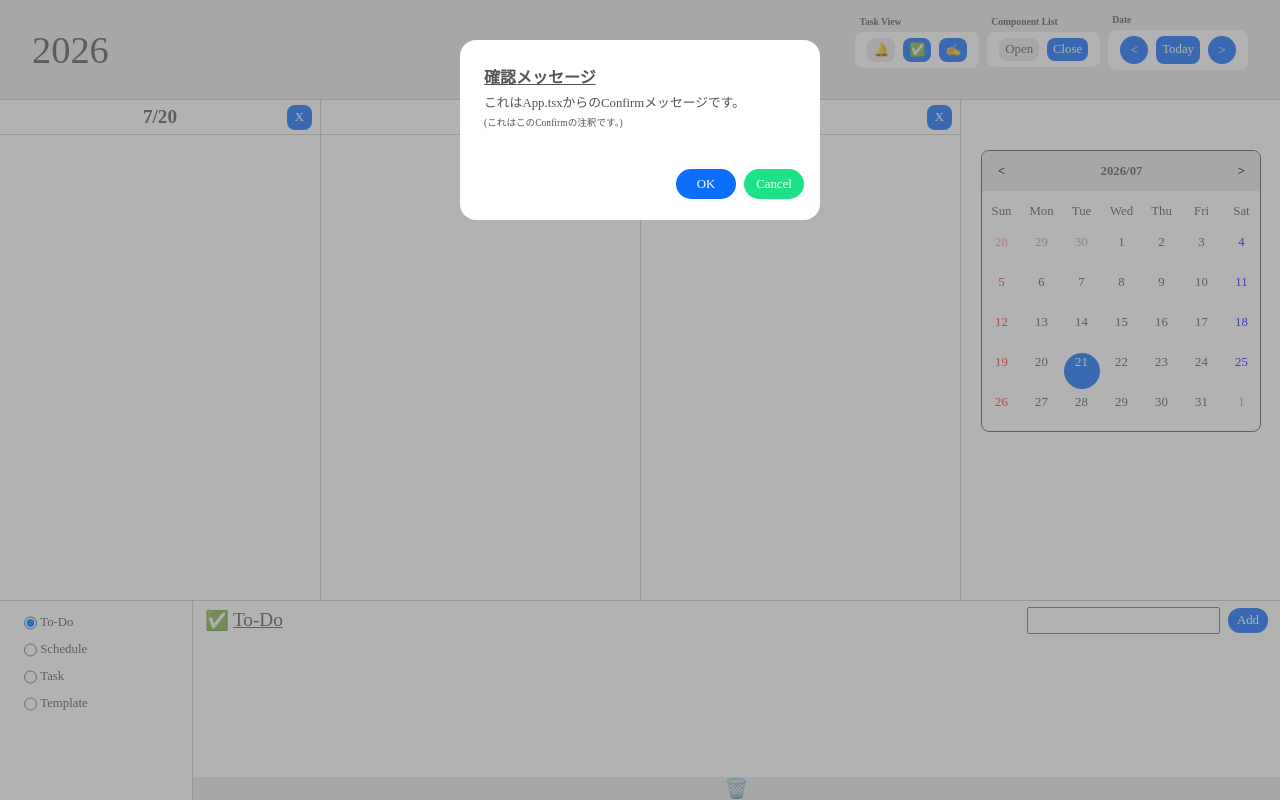
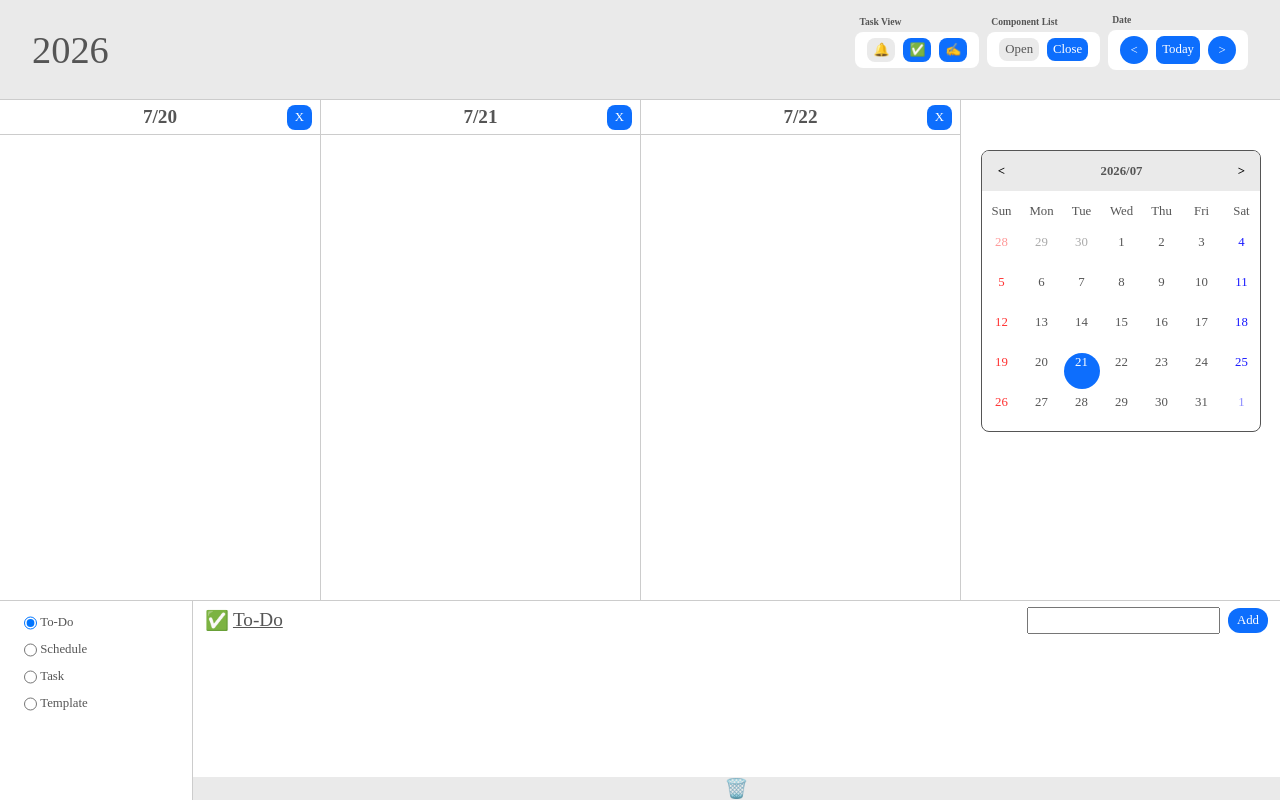
Before and after one commit to tq1mq1-0901/task-holder-electron, a React (Vite) app in the folder src/renderer/: page / in a window 1280 px wide. Built offline with nearby package versions, Linux system fonts and the light colour scheme.

Commit message:
App.tsxにてconfirmを完成させた。resolveRefとhandleConfirmResponseも作成し、Confirmコンポーネントのレスポンスをresolveの引数に入れられるように実装。

```diff
--- a/src/renderer/src/App.tsx
+++ b/src/renderer/src/App.tsx
@@ -2,13 +2,14 @@ import './App.css'
 import { Header } from './components/Header/Header'
 import { Main } from './components/Main/Main'
 import { ComponentList } from './components/ComponentList/ComponentList'
-import { useState } from 'react'
+import { useRef, useState } from 'react'
 import {
   leftMainStates,
   type LeftMainState,
   type DspSchdl,
   type DspTodo,
-  type Memo
+  type Memo,
+  ConfirmTexts
 } from './types/index'
 import { useLocalStorage } from './hooks'
 import { Confirm } from './components/common/Confirm/Confirm'
@@ -37,6 +38,30 @@ function App(): React.JSX.Element {
   const [dspTodos, setDspTodos] = useLocalStorage<DspTodo[]>('dspTodos', [])
   const [dspSchdls, setDspSchdls] = useLocalStorage<DspSchdl[]>('dspSchdls', [])
   const [memos, setMemos] = useLocalStorage<Memo[]>('memos', [])
+  const [confirmState, setConfirmState] = useState<{
+    isDisplayed: boolean
+    texts: ConfirmTexts
+  } | null>(null)
+
+  // resolveの引数に値を入れないようにresolveRef.currentの中にresolve関数を幽閉(引数を入れないことにより、結果的にconfirmが止まる。)
+  const resolveRef = useRef<((response: boolean) => void) | null>(null)
+
+  function confirm(texts: ConfirmTexts): Promise<boolean> {
+    setConfirmState({
+      isDisplayed: true,
+      texts
+    })
+    // resolveに引数が入るまで、このreturnでストップする。
+    return new Promise<boolean>((resolve) => {
+      resolveRef.current = resolve
+    })
+  }
+
+  // resolveRef.currentにresolveがあるので、そこに引数を入れてconfirmをリスタートさせ、confirmを閉じる。
+  const handleConfirmResponse = (response: boolean): void => {
+    resolveRef.current?.(response)
+    setConfirmState(null)
+  }
 
   return (
     <>
@@ -67,11 +92,15 @@ function App(): React.JSX.Element {
         setMemos={setMemos}
       />
       {isAddOpen && <ComponentList colors={colors} />}
-      <Confirm
-        title={'確認メッセージ'}
-        sentence={'これはApp.tsxからのConfirmメッセージです。'}
-        note={'(これはこのConfirmの注釈です。)'}
-      />
+      {confirmState?.isDisplayed && (
+        <Confirm
+          title={confirmState?.texts.title ?? ''}
+          sentence={confirmState?.texts.sentence ?? ''}
+          note={confirmState?.texts.note ?? ''}
+          onOk={() => handleConfirmResponse(true)}
+          onCancel={() => handleConfirmResponse(false)}
+        />
+      )}
     </>
   )
 }
--- a/src/renderer/src/components/common/Confirm/Confirm.tsx
+++ b/src/renderer/src/components/common/Confirm/Confirm.tsx
@@ -4,9 +4,13 @@ interface Props {
   title: string
   sentence: string
   note?: string
+  onOk(): void
+  onCancel(): void
 }
 
-export function Confirm({ title, sentence, note }: Props): React.JSX.Element {
+export function Confirm(props: Props): React.JSX.Element {
+  const { title, sentence, note, onOk, onCancel } = props
+
   return (
     <>
       <div className="mask"></div>
@@ -17,8 +21,12 @@ export function Confirm({ title, sentence, note }: Props): React.JSX.Element {
           <p className={styles.note}>{note}</p>
         </section>
         <section className={styles.btns}>
-          <button className={styles.ok}>OK</button>
-          <button className={styles.cancel}>Cancel</button>
+          <button className={styles.ok} onClick={onOk}>
+            OK
+          </button>
+          <button className={styles.cancel} onClick={onCancel}>
+            Cancel
+          </button>
         </section>
       </div>
     </>
--- a/src/renderer/src/types/index.ts
+++ b/src/renderer/src/types/index.ts
@@ -105,3 +105,9 @@ export const operatedTimeObj = {
   end: 'end'
 } as const
 export type OperatedTime = (typeof operatedTimeObj)[keyof typeof operatedTimeObj]
+
+export interface ConfirmTexts {
+  title: string
+  sentence: string
+  note: string
+}
```
